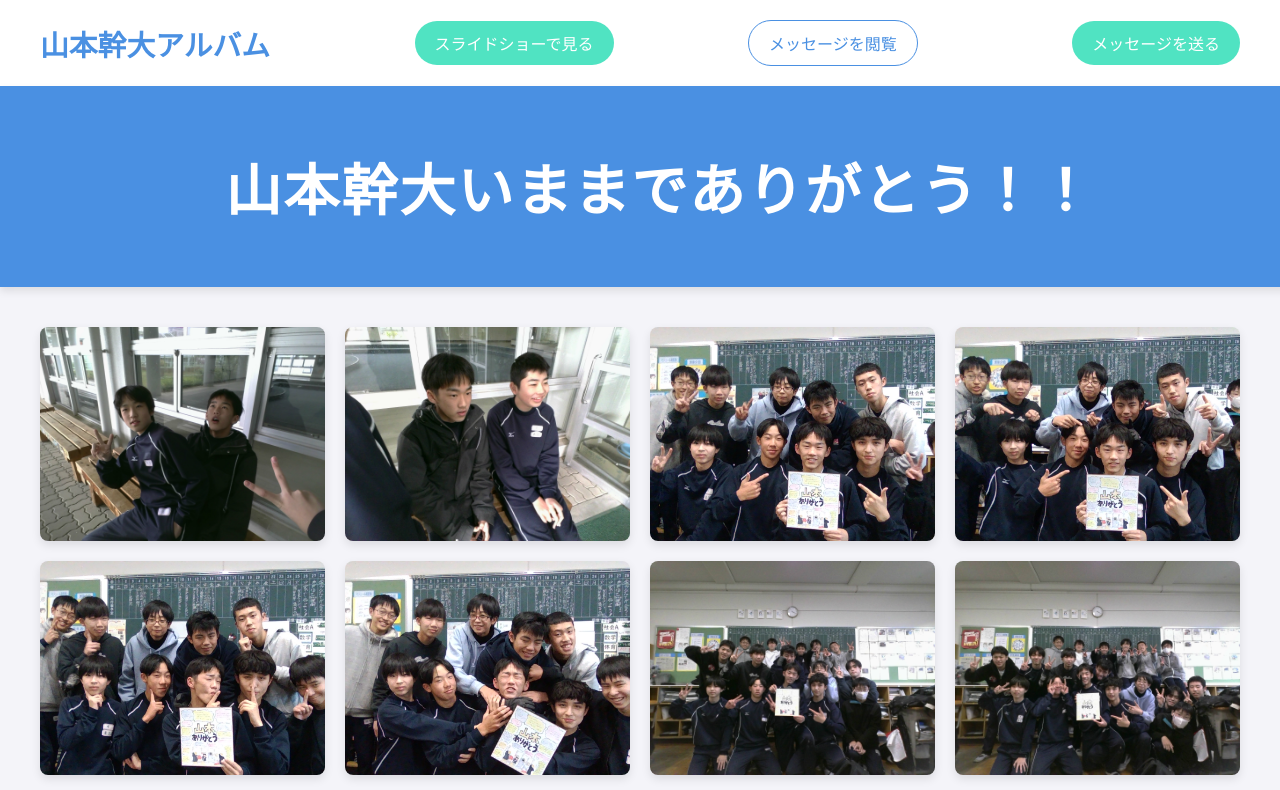
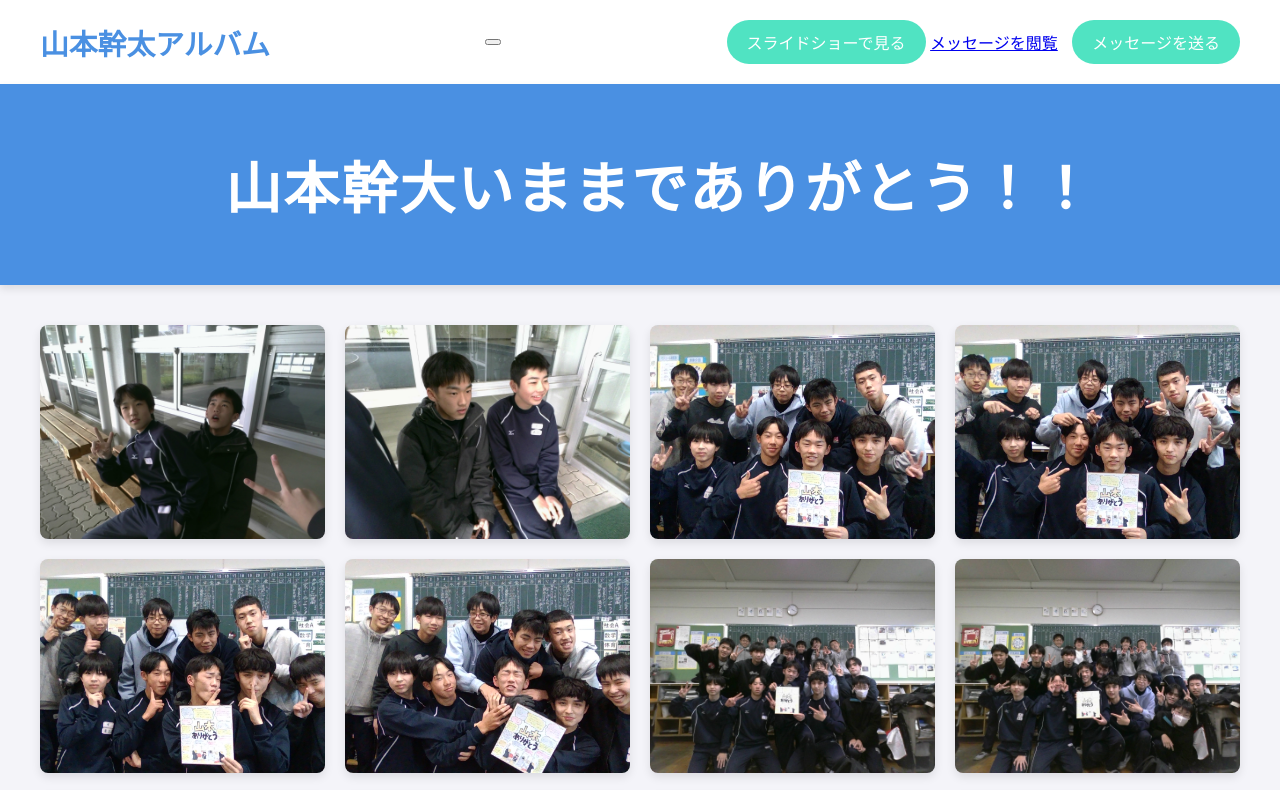
Before and after one commit to YamaKann/YamaKann.github.io, a plain HTML site: page index.html in a window 1280 px wide. Shown: the top 790 px of the page. Drawn offline with Linux system fonts and the light colour scheme.

Commit message:
Update index.html

```diff
--- a/index.html
+++ b/index.html
@@ -3,21 +3,25 @@
 <head>
     <meta charset="UTF-8">
     <meta name="viewport" content="width=device-width, initial-scale=1.0">
-    <title>山本幹大アルバム</title>
+    <title>山本幹太アルバム</title>
     <link rel="stylesheet" href="style.css">
 </head>
 <body>
 
     <header class="header">
-        <h1>山本幹大アルバム</h1>
-        <button id="slideshow-btn">スライドショーで見る</button>
+        <h1>山本幹太アルバム</h1>
 
-        <a href="view_messages" id="view-messages-link"
-           style="padding: 10px 20px; font-size: 1em; color: #4A90E2;
-                  text-decoration: none; border: 1px solid #4A90E2;
-                  border-radius: 25px; margin-right: 10px;">メッセージを閲覧</a>
+        <button class="hamburger-icon" id="hamburger-icon">
+            <div class="bar"></div>
+            <div class="bar"></div>
+            <div class="bar"></div>
+        </button>
 
-        <button id="message-btn">メッセージを送る</button>
+        <nav id="main-nav" class="main-nav">
+            <button id="slideshow-btn">スライドショーで見る</button>
+            <a href="view_messages.html" id="view-messages-link">メッセージを閲覧</a>
+            <button id="message-btn">メッセージを送る</button>
+        </nav>
     </header>
 
     <section id="hero-section">
@@ -69,5 +73,4 @@
 
     <script src="script.js"></script>
 </body>
-
 </html>
```
